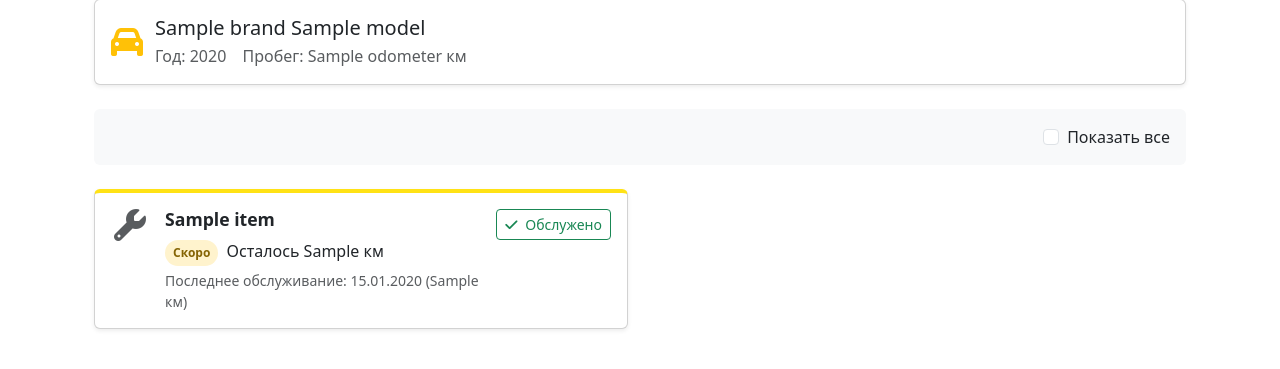
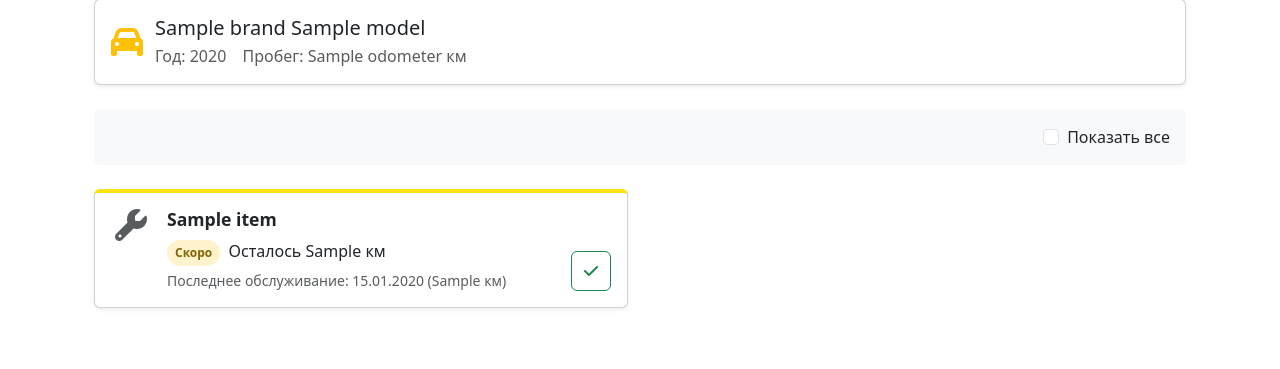
Before and after one commit to alexander-koval/carmain, a FastAPI app: template carmain/templates/maintenance_items.html in a window 1280 px wide. Shown: the part 163-532 px from the top of the page. Run offline with FastAPI, Linux system fonts and the light colour scheme; the template is opened without the code that fills it: most values are stand-ins (such as "Sample title", 1, 10 or a date in 2020); parts of the project's set-up code (start-up, migrations or seed data) failed here and were passed over; some libraries are stand-ins or nearby versions.

Commit message:
serviced button without text

```diff
--- a/carmain/templates/maintenance_items_list.html
+++ b/carmain/templates/maintenance_items_list.html
@@ -44,8 +44,8 @@
                         {% endif %}
                     </div>
 
-                    <button class="btn btn-sm btn-outline-success ms-2"
-                            style="z-index: 2; position: relative;"
+                    <button class="btn btn-outline-success ms-auto align-self-end"
+                            style="z-index: 2; position: relative; width: 2.5rem; height: 2.5rem; border-radius: 0.375rem; padding: 0; display: flex; align-items: center; justify-content: center;"
                             data-item-id="{{ item.id }}"
                             data-item-name="{{ item.name }}"
                             data-vehicle-id="{{ vehicle.id }}"
@@ -54,9 +54,7 @@
                             onclick="openServiceModal(this)"
                             data-bs-toggle="modal"
                             data-bs-target="#serviceModal">
-                        <span style="white-space: nowrap;">
-                            <i class="fas fa-check me-1"></i> Обслужено
-                        </span>
+                        <i class="fas fa-check"></i>
                     </button>
                 </div>
             </div>
```
